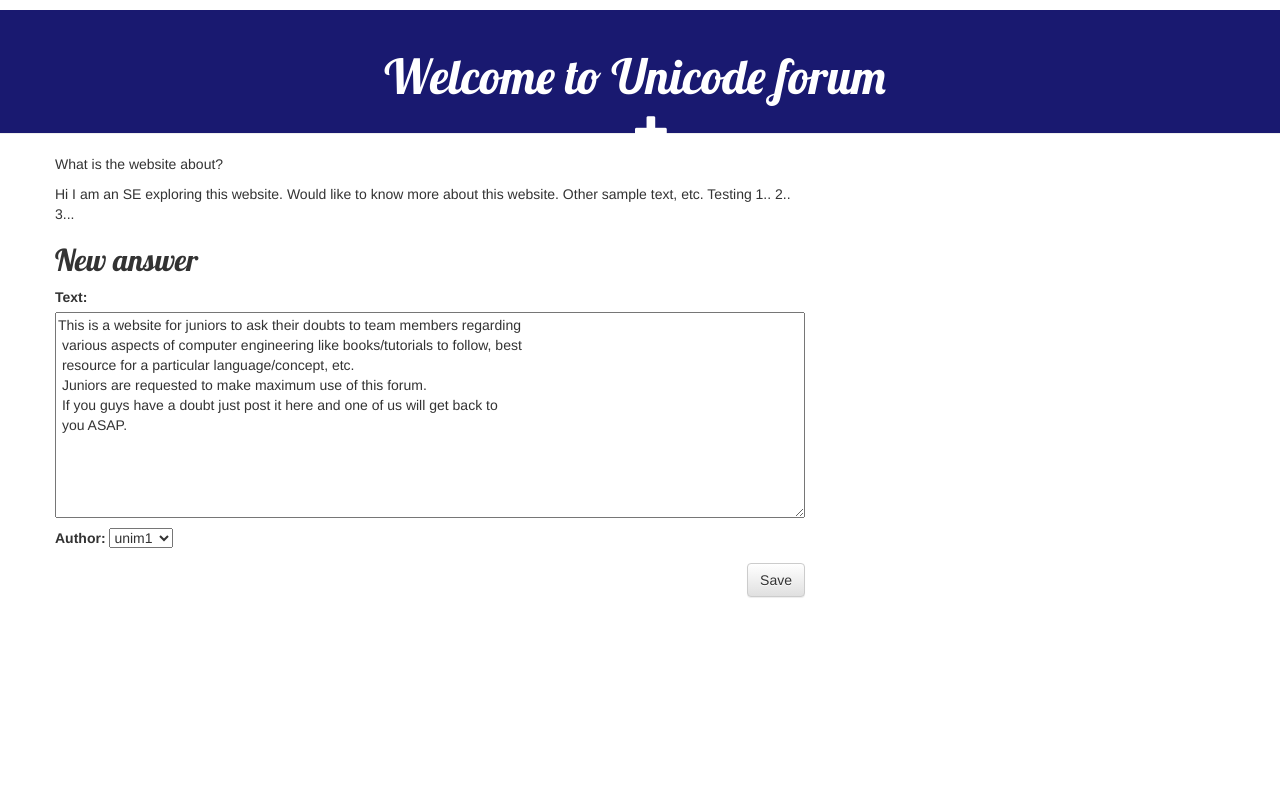
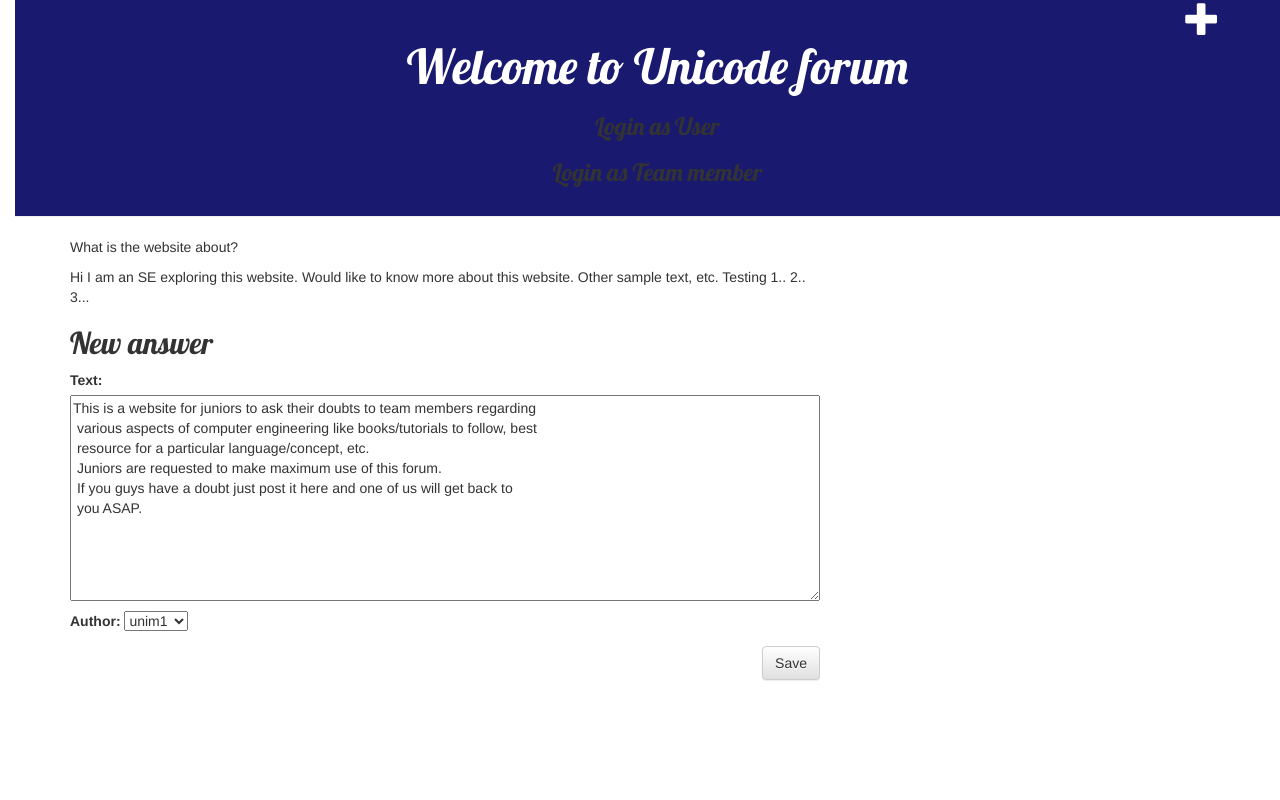
Before and after one commit to nilaybhatia/Forum, a Django app: page /answer/1/edit/ in a window 1280 px wide. Run offline with Django 3.2, Linux system fonts and the light colour scheme; data comes from the database, SQL or seed files in the repository; some libraries are stand-ins or nearby versions.

Commit message:
1st commit for user_auth

```diff
--- a/forum/static/css/forum.css
+++ b/forum/static/css/forum.css
@@ -1,7 +1,10 @@
+body{
+    padding-left: 15px;
+}
 .page-header {
     background-color: #191970;
-    margin-top: 10;
-    padding: 20px 20px 20px 10px;
+    margin-top: 0;
+    padding: 20px 20px 20px 40px;
 	text-align: center;
 }
 
@@ -9,7 +12,6 @@
     color: #ffffff;
     font-size: 36pt;
     text-decoration: none;
-	position: relative;
 }
 
 .content {
@@ -38,16 +40,13 @@ h1, h2, h3, h4 {
     font-size: 26pt;
     margin-right: 20px;
 	position: absolute;
-	top: 40px
-	left: 40px
+	top: 0;
+	right: 40;
 }
 
 .question {
     margin-bottom: 20px;
 	color: #ff750A
-
-.body {
-    padding-left: 15px;
 }
 
 .question h2 a, .question h2 a:visited {
--- a/forum/templates/forum/base.html
+++ b/forum/templates/forum/base.html
@@ -10,6 +10,8 @@
 	<body>
 		<div class="page-header">
 			<h1><a href="/">Welcome to Unicode forum</a></h1>
+			<h3>Login as User</h3>
+			<h3>Login as Team member</h3>
 			<a href="{% url 'question_new' %}" class="top-menu"><span class="glyphicon glyphicon-plus"></span></a>
 		</div>
 		<div class="content container">
```
